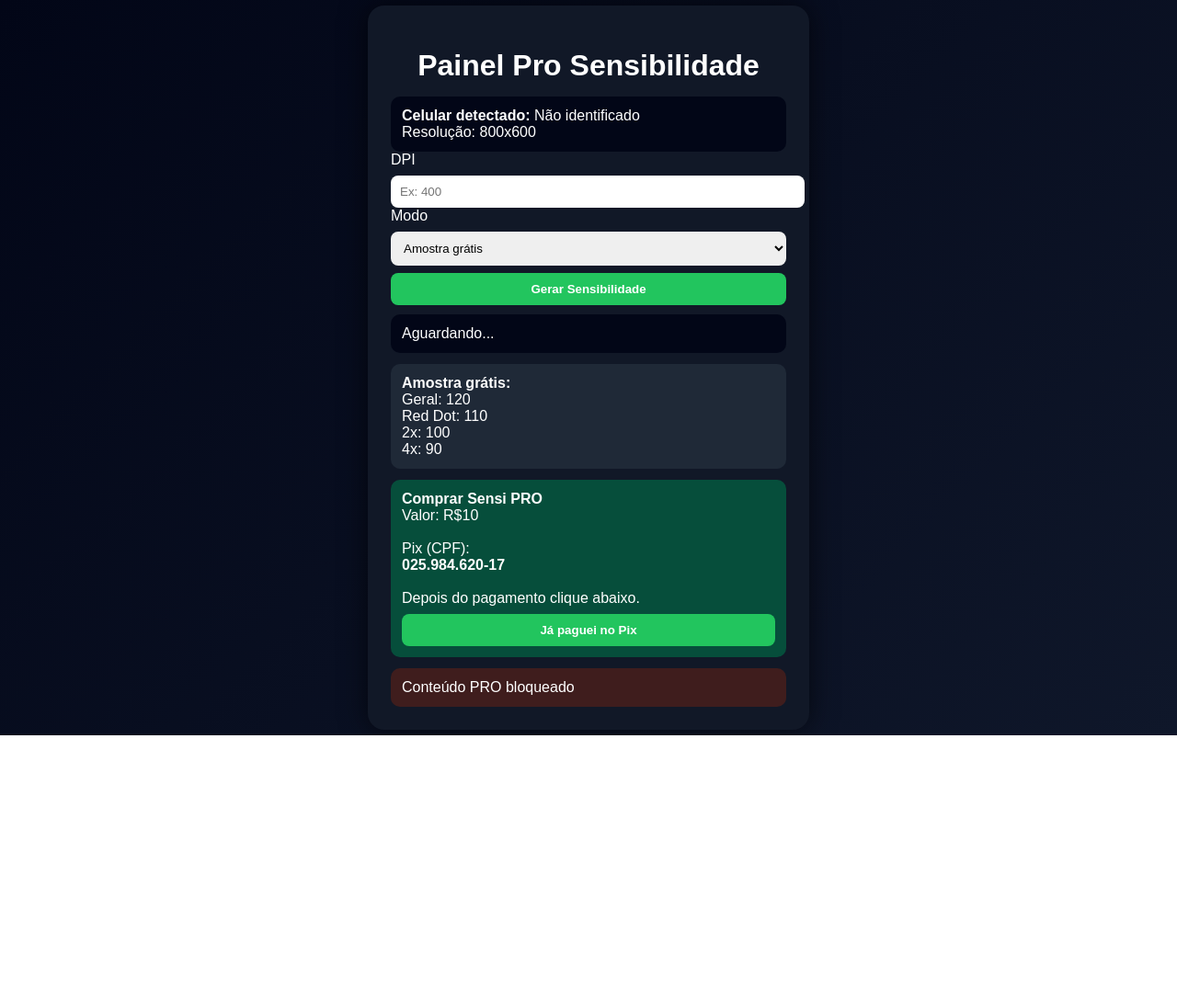
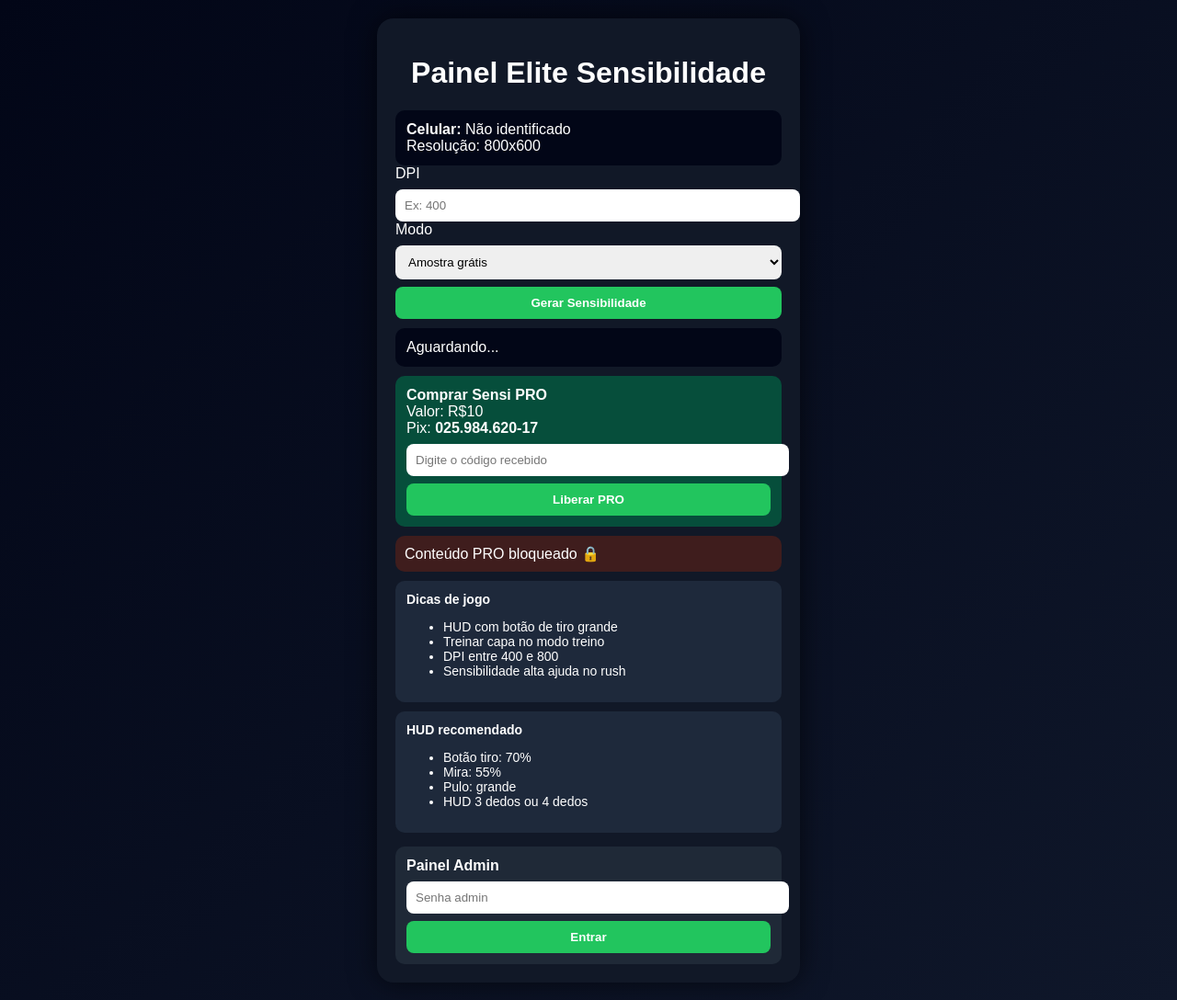
Before and after one commit to cassiodasilva231-cmyk/Painel-sensi, a plain HTML site: page index.html in a window 1280 px wide. Shown: the whole page at 92% size. Before the commit the page ends 800 px from the top, so only its background shows below. Drawn offline with Linux system fonts and the light colour scheme.

Commit message:
Update index.html

```diff
--- a/index.html
+++ b/index.html
@@ -3,7 +3,7 @@
 <head>
 <meta charset="UTF-8">
 <meta name="viewport" content="width=device-width, initial-scale=1.0">
-<title>Painel Pro Sensi</title>
+<title>Painel Elite Sensibilidade</title>
 
 <style>
 body{
@@ -13,21 +13,19 @@ color:white;
 margin:0;
 display:flex;
 justify-content:center;
-align-items:center;
-min-height:100vh;
+padding:20px;
 }
 
 .container{
-width:430px;
+width:420px;
 background:#111827;
-padding:25px;
+padding:20px;
 border-radius:18px;
 box-shadow:0 0 30px rgba(0,0,0,0.6);
 }
 
 h1{
 text-align:center;
-margin-bottom:15px;
 }
 
 .card{
@@ -56,21 +54,29 @@ cursor:pointer;
 background:#064e3b;
 padding:12px;
 border-radius:10px;
-margin-top:12px;
+margin-top:10px;
 }
 
-.free{
+.admin{
 background:#1f2937;
 padding:12px;
 border-radius:10px;
-margin-top:12px;
+margin-top:15px;
 }
 
 .lock{
 background:#3f1d1d;
+padding:10px;
+border-radius:10px;
+margin-top:10px;
+}
+
+.dicas{
+background:#1e293b;
 padding:12px;
 border-radius:10px;
-margin-top:12px;
+margin-top:10px;
+font-size:14px;
 }
 </style>
 </head>
@@ -79,7 +85,7 @@ margin-top:12px;
 
 <div class="container">
 
-<h1>Painel Pro Sensibilidade</h1>
+<h1>Painel Elite Sensibilidade</h1>
 
 <div class="card" id="device">
 Detectando celular...
@@ -90,8 +96,8 @@ Detectando celular...
 
 <label>Modo</label>
 <select id="modo">
-<option value="amostra">Amostra grátis</option>
-<option value="pro">Sensi PRO (pago)</option>
+<option value="free">Amostra grátis</option>
+<option value="pro">Sensi PRO</option>
 </select>
 
 <button onclick="gerar()">Gerar Sensibilidade</button>
@@ -100,25 +106,53 @@ Detectando celular...
 Aguardando...
 </div>
 
-<div class="free">
-<b>Amostra grátis:</b><br>
-Geral: 120<br>
-Red Dot: 110<br>
-2x: 100<br>
-4x: 90
+<div class="pix">
+<b>Comprar Sensi PRO</b><br>
+Valor: R$10<br>
+Pix: <b>025.984.620-17</b><br>
+
+<input type="text" id="codigo" placeholder="Digite o código recebido">
+<button onclick="validarCodigo()">Liberar PRO</button>
 </div>
 
-<div class="pix">
-<b>Comprar Sensi PRO</b><br>
-Valor: R$10<br><br>
-Pix (CPF):<br>
-<b>025.984.620-17</b><br><br>
-Depois do pagamento clique abaixo.
-<button onclick="liberar()">Já paguei no Pix</button>
+<div class="lock" id="statusPro">
+Conteúdo PRO bloqueado 🔒
 </div>
 
-<div class="lock" id="proLock">
-Conteúdo PRO bloqueado
+<div class="dicas">
+<b>Dicas de jogo</b>
+<ul>
+<li>HUD com botão de tiro grande</li>
+<li>Treinar capa no modo treino</li>
+<li>DPI entre 400 e 800</li>
+<li>Sensibilidade alta ajuda no rush</li>
+</ul>
+</div>
+
+<div class="dicas">
+<b>HUD recomendado</b>
+<ul>
+<li>Botão tiro: 70%</li>
+<li>Mira: 55%</li>
+<li>Pulo: grande</li>
+<li>HUD 3 dedos ou 4 dedos</li>
+</ul>
+</div>
+
+<div class="admin">
+<b>Painel Admin</b>
+
+<input type="password" id="senhaAdmin" placeholder="Senha admin">
+
+<button onclick="entrarAdmin()">Entrar</button>
+
+<div id="adminArea" style="display:none">
+
+<button onclick="gerarCodigo()">Gerar código</button>
+
+<div id="listaCodigos"></div>
+
+</div>
 </div>
 
 </div>
@@ -126,24 +160,37 @@ Conteúdo PRO bloqueado
 <script>
 
 let liberado = false;
+let codigosValidos = ["TESTE123"];
 
 function detectarCelular(){
 let ua = navigator.userAgent;
 let modelo = "Não identificado";
 
 if(ua.includes("SM-A025M")) modelo = "Samsung Galaxy A02";
-else if(ua.includes("SM")) modelo = "Samsung";
+else if(ua.includes("SM-A")) modelo = "Samsung Galaxy";
 else if(ua.includes("Moto")) modelo = "Motorola";
 else if(ua.includes("Redmi")) modelo = "Xiaomi Redmi";
-else if(ua.includes("Mi")) modelo = "Xiaomi Mi";
+else if(ua.includes("Mi")) modelo = "Xiaomi";
 else if(ua.includes("iPhone")) modelo = "iPhone";
 
 document.getElementById("device").innerHTML =
-"<b>Celular detectado:</b> " + modelo +
+"<b>Celular:</b> " + modelo +
 "<br>Resolução: " + screen.width + "x" + screen.height;
 }
 
 detectarCelular();
+
+function validarCodigo(){
+let codigo = document.getElementById("codigo").value;
+
+if(codigosValidos.includes(codigo)){
+liberado = true;
+document.getElementById("statusPro").innerHTML =
+"Sensi PRO liberada ✅";
+}else{
+alert("Código inválido");
+}
+}
 
 function gerar(){
 
@@ -156,7 +203,7 @@ return;
 }
 
 if(modo === "pro" && !liberado){
-alert("Sensi PRO bloqueada. Faça o pagamento.");
+alert("Área PRO bloqueada");
 return;
 }
 
@@ -173,24 +220,37 @@ return Math.min(Math.round(v),200);
 }
 
 document.getElementById("resultado").innerHTML = `
-<b>Sensibilidade Gerada</b><br><br>
+<b>Sensibilidade</b><br><br>
 Geral: ${limite(geral)}<br>
 Red Dot: ${limite(redDot)}<br>
-Mira 2x: ${limite(x2)}<br>
-Mira 4x: ${limite(x4)}<br>
-AWM: ${limite(awm)}<br><br>
-DPI: ${dpi}
+2x: ${limite(x2)}<br>
+4x: ${limite(x4)}<br>
+AWM: ${limite(awm)}
 `;
 }
 
-function liberar(){
-liberado = true;
-document.getElementById("proLock").innerHTML =
-"Conteúdo PRO liberado ✅";
-alert("Sensi PRO liberada!");
+/* ADMIN */
+
+function entrarAdmin(){
+let senha = document.getElementById("senhaAdmin").value;
+
+if(senha === "admin123"){
+document.getElementById("adminArea").style.display="block";
+}else{
+alert("Senha errada");
+}
+}
+
+function gerarCodigo(){
+let codigo = "SENSI" + Math.floor(Math.random()*100000);
+
+codigosValidos.push(codigo);
+
+document.getElementById("listaCodigos").innerHTML +=
+"<br>"+codigo;
 }
 
 </script>
 
 </body>
-</html>
+               </html>
```
